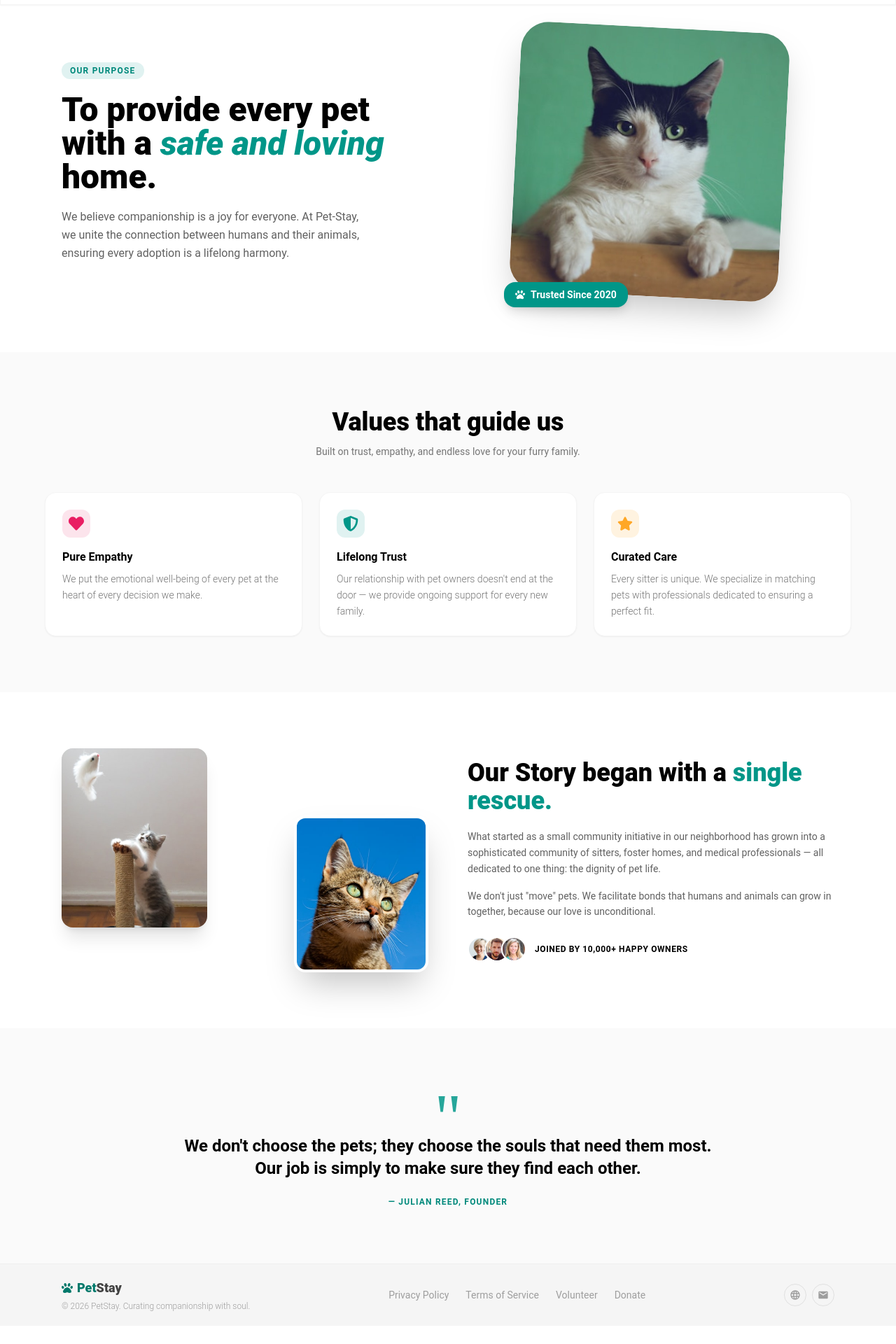
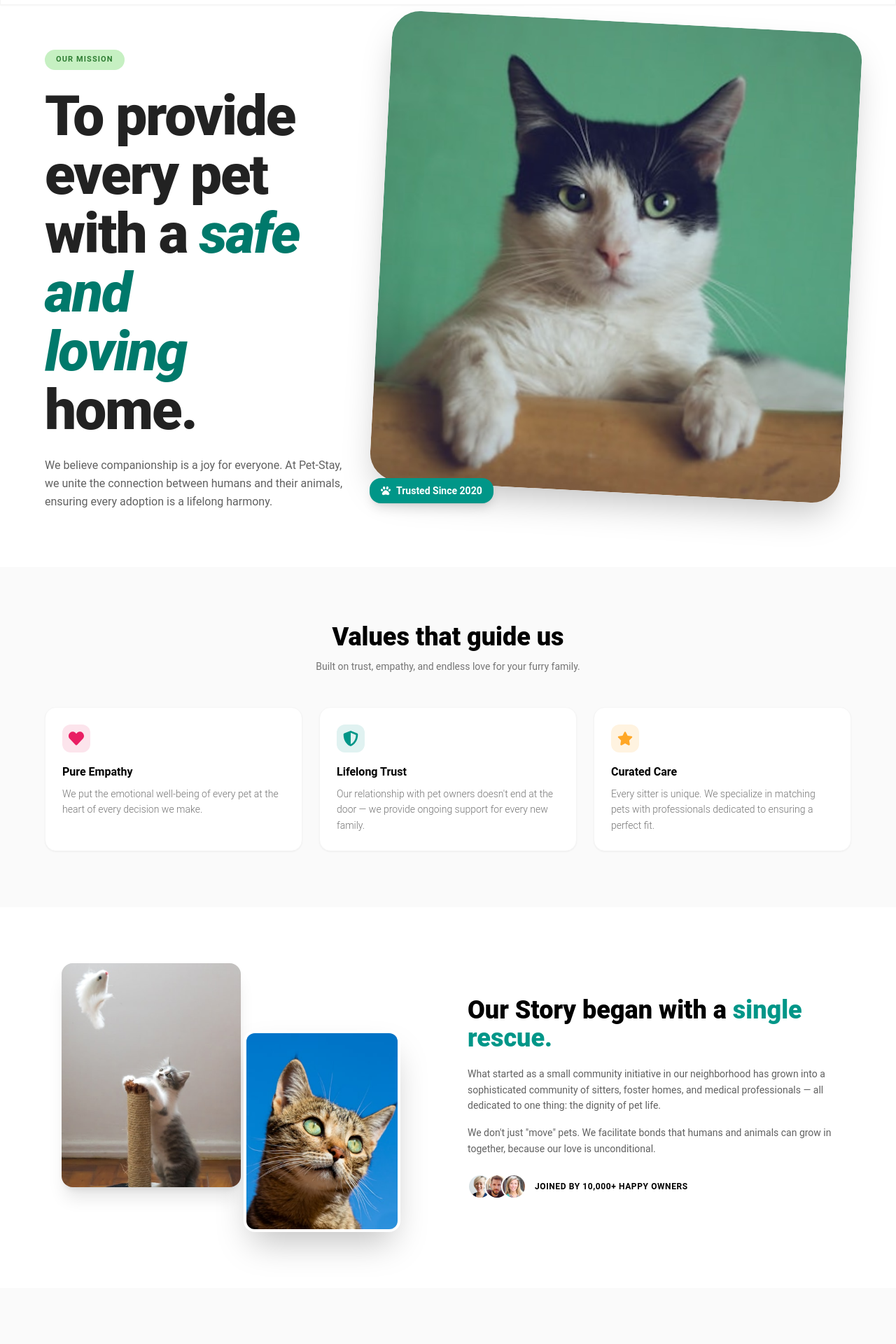
Before and after one commit to MOsaber22/Pet-Stay, a React (Vite) app: page /about in a window 1280 px wide. Shown: the part 60-1980 px from the top of the page at 70% size. Before the commit the page ends 1954 px from the top, so only its background shows below. Built offline with nearby package versions, Linux system fonts and the light colour scheme.

Commit message:
Edit design

```diff
--- a/src/components/Footer/Footer.jsx
+++ b/src/components/Footer/Footer.jsx
@@ -13,8 +13,8 @@ const FOOTER_LINKS = [
 const Footer = () => {
   return (
     <footer className="bg-gray-100 dark:bg-gray-900 border-t border-gray-200 dark:border-gray-800 transition-colors duration-300">
-      <div className="max-w-6xl mx-auto px-6 py-5 flex flex-col md:flex-row items-center justify-between gap-4">
-        <div>
+      <div className="max-w-6xl mx-auto px-6 py-5 flex flex-col md:flex-row items-center justify-between gap-5">
+        <div className="w-full md:w-auto flex flex-col items-start text-left">
           <Link
             to="/"
             className="flex items-center gap-1.5 text-teal-700 font-extrabold text-lg"
@@ -25,28 +25,27 @@ const Footer = () => {
             </span>
           </Link>
           <Typography className="text-gray-500 dark:text-gray-400 text-xs mt-1">
-            © {new Date().getFullYear()} PetStay. Curating companionship with
-            soul.
+            © {new Date().getFullYear()} PetStay. Curating companionship with soul.
           </Typography>
         </div>
 
-        <nav className="flex flex-wrap justify-center gap-x-6 gap-y-1">
+        <nav className="flex flex-wrap justify-center gap-x-6 gap-y-2 w-full md:w-auto">
           {FOOTER_LINKS.map((label) => (
-            <span key={label} className="text-gray-500 dark:text-gray-400 hover:dark:text-gray-300 text-sm cursor-default transition-colors">
+            <span key={label} className="text-gray-500 dark:text-gray-400 hover:dark:text-gray-300 hover:text-teal-600 dark:hover:text-teal-400 text-sm cursor-pointer transition-colors">
               {label}
             </span>
           ))}
         </nav>
 
-        <div className="flex items-center gap-2">
+        <div className="flex items-center justify-center gap-3 w-full md:w-auto">
           <a
             target="_blank"
             rel="noreferrer"
-            className="w-8 h-8 rounded-full border border-gray-300 dark:border-gray-600 flex items-center justify-center text-gray-500 dark:text-gray-400 hover:text-teal-600 dark:hover:text-teal-400 hover:border-teal-400 dark:hover:border-teal-400 transition-colors"
+            className="w-8 h-8 rounded-full border border-gray-300 dark:border-gray-600 flex items-center justify-center text-gray-500 dark:text-gray-400 hover:text-teal-600 dark:hover:text-teal-400 hover:border-teal-400 dark:hover:border-teal-400 transition-colors cursor-pointer"
           >
             <MdLanguage size={16} />
           </a>
-          <a className="w-8 h-8 rounded-full border border-gray-300 dark:border-gray-600 flex items-center justify-center text-gray-500 dark:text-gray-400 hover:text-teal-600 dark:hover:text-teal-400 hover:border-teal-400 dark:hover:border-teal-400 transition-colors">
+          <a className="w-8 h-8 rounded-full border border-gray-300 dark:border-gray-600 flex items-center justify-center text-gray-500 dark:text-gray-400 hover:text-teal-600 dark:hover:text-teal-400 hover:border-teal-400 dark:hover:border-teal-400 transition-colors cursor-pointer">
             <MdEmail size={16} />
           </a>
         </div>
--- a/src/pages/About/About.jsx
+++ b/src/pages/About/About.jsx
@@ -5,14 +5,22 @@ import ValuesAbout from "./ValuesAbout";
 const About = () => {
   return (
     <div className="bg-white dark:bg-gray-900 text-black dark:text-gray-200 font-sans antialiased transition-colors duration-300">
-      <section className="max-w-6xl mx-auto px-6 pt-8 pb-20 flex flex-col md:flex-row items-center gap-12">
+      <section className="w-full mx-auto px-6 md:px-10 lg:px-16 pt-8 md:pt-12 lg:pt-16 pb-10 md:pb-20 flex flex-col md:flex-row items-start gap-8 md:gap-12 relative">
         <div className="flex-1">
-          <span className="inline-block text-xs font-bold tracking-widest uppercase text-teal-600 dark:text-teal-400 bg-teal-50 dark:bg-teal-900/30 px-3 py-1 rounded-full mb-5">
-            Our Purpose
+          <span className="inline-block text-[11px] font-bold tracking-widest uppercase text-green-800 dark:text-green-400 bg-[#c6f0c2] dark:bg-green-900/30 px-4 py-1.5 rounded-full mb-6">
+            Our Mission
           </span>
-          <h1 className="text-4xl md:text-5xl font-extrabold leading-tight text-black dark:text-white mb-5">
-            To provide every pet with a{" "}
-            <span className="text-teal-500 italic">safe and loving</span> home.
+          <h1 className="text-4xl sm:text-5xl md:text-6xl lg:text-[5rem] font-extrabold leading-tight md:leading-[1.05] text-[#222] dark:text-white mb-6 tracking-tight">
+            To provide every pet <br className="hidden md:block" />
+            with a{" "}
+            <span className="text-teal-700 dark:text-teal-500 italic">
+              safe and
+            </span>{" "}
+            <br className="hidden md:block" />
+            <span className="text-teal-700 dark:text-teal-500 italic">
+              loving
+            </span>{" "}
+            home.
           </h1>
           <p className="text-gray-700 dark:text-gray-300 text-base leading-relaxed max-w-md">
             We believe companionship is a joy for everyone. At Pet-Stay, we
@@ -21,8 +29,8 @@ const About = () => {
           </p>
         </div>
 
-        <div className="flex-1 flex justify-center">
-          <div className="relative w-72 h-72 md:w-96 md:h-96">
+        <div className="flex-1 w-full flex justify-center md:justify-end mt-2 md:mt-0 md:-mt-6 lg:-mt-10">
+          <div className="relative w-72 h-72 sm:w-80 sm:h-80 md:w-[30rem] md:h-[30rem] lg:w-[42rem] lg:h-[42rem] flex-shrink-0">
             <img
               src="./heroAbout.jpeg"
               alt="Happy cat"
@@ -37,18 +45,20 @@ const About = () => {
 
       <ValuesAbout />
 
-      <section className="max-w-6xl mx-auto px-6 py-20 flex flex-col-reverse md:flex-row items-center gap-14">
-        <div className="flex-1 relative h-80 flex items-center justify-center">
+      <section className="w-full mx-auto px-6 md:px-10 lg:px-16 py-10 md:py-20 flex flex-col md:flex-row items-center gap-10 md:gap-14">
+        <div className="w-full flex-1 flex items-center justify-center mt-6 md:mt-0">
+          <div className="relative w-full max-w-[320px] md:max-w-[500px] h-72 md:h-96 hover:scale-105 transition-transform duration-500">
             <img
               src="./rightAbout.jpeg"
               alt="Cat owner"
-            className="absolute left-0 top-0 w-52 h-64 object-cover rounded-2xl shadow-xl outline-none bg-gray-200 dark:bg-gray-800"
+              className="absolute left-0 top-0 w-48 h-64 md:w-64 md:h-80 object-cover rounded-2xl shadow-xl outline-none bg-gray-200 dark:bg-gray-800"
             />
             <img
               src="./leftAbout.jpeg"
               alt="Happy cat"
-            className="absolute right-0 bottom-0 w-48 h-56 object-cover rounded-2xl shadow-2xl border-4 border-white dark:border-gray-900 outline-none bg-gray-200 dark:bg-gray-800 transition-colors duration-300"
+              className="absolute right-0 md:right-4 bottom-0 w-40 h-56 md:w-56 md:h-72 object-cover rounded-2xl shadow-2xl border-4 border-white dark:border-gray-900 outline-none bg-gray-200 dark:bg-gray-800 transition-colors duration-300 z-10"
             />
+          </div>
         </div>
 
         <div className="flex-1">
@@ -92,7 +102,7 @@ const About = () => {
         </div>
       </section>
 
-      <section className="bg-gray-50 dark:bg-transparent py-20 px-6 text-center transition-colors duration-300">
+      <section className="bg-gray-50 dark:bg-transparent py-10 md:py-20 px-6 text-center transition-colors duration-300">
         <div className="max-w-3xl mx-auto">
           <span className="text-teal-400 text-8xl leading-none font-serif select-none">
             "
--- a/src/pages/About/ValuesAbout.jsx
+++ b/src/pages/About/ValuesAbout.jsx
@@ -25,8 +25,8 @@ const Values = () => {
   ];
   return (
     <>
-      <section className="bg-gray-50 dark:bg-transparent py-20 px-6 transition-colors duration-300">
-        <div className="max-w-6xl mx-auto">
+      <section className="bg-gray-50 dark:bg-transparent py-20 transition-colors duration-300">
+        <div className="w-full mx-auto px-6 md:px-10 lg:px-16">
           <div className="text-center mb-12">
             <h2 className="text-3xl md:text-4xl font-extrabold text-black dark:text-white">
               Values that guide us
--- a/src/pages/Cats/AllCats/AllCats.jsx
+++ b/src/pages/Cats/AllCats/AllCats.jsx
@@ -1,4 +1,4 @@
-import React, { useState, useEffect } from "react";
+import { useState, useEffect } from "react";
 import { Link } from "react-router-dom";
 import { FaPaw, FaPlus, FaMapMarkerAlt } from "react-icons/fa";
 
@@ -6,6 +6,7 @@ const AllCats = () => {
   const [cats, setCats] = useState([]);
 
   const getAllCats = async () => {
+    try {
       const req = await fetch("http://localhost:3000/cats", {
         method: "GET",
         headers: {
@@ -14,6 +15,9 @@ const AllCats = () => {
       });
       const data = await req.json();
       setCats(data);
+    } catch (error) {
+      console.error("Error fetching cats:", error);
+    }
   };
 
   useEffect(() => {
@@ -22,7 +26,7 @@ const AllCats = () => {
 
   return (
     <div className="bg-gray-50 dark:bg-gray-900 min-h-screen pt-10 pb-20 transition-colors duration-300">
-      <div className="max-w-7xl mx-auto px-6">
+      <div className="w-full mx-auto px-6 md:px-10 lg:px-16">
         <div className="mb-10 flex flex-col md:flex-row justify-between items-center md:items-end gap-6 text-center md:text-left">
           <div>
             <h1 className="text-4xl font-extrabold text-black dark:text-white flex items-center justify-center md:justify-start gap-3">
--- a/src/pages/Cats/CatDetails/CatDetails.jsx
+++ b/src/pages/Cats/CatDetails/CatDetails.jsx
@@ -1,4 +1,4 @@
-import React, { useState, useEffect } from "react";
+import { useState, useEffect } from "react";
 import { useParams, Link } from "react-router-dom";
 import {
   FaArrowLeft,
@@ -39,7 +39,7 @@ const CatDetails = () => {
 
   return (
     <div className="bg-gray-50 dark:bg-gray-900 min-h-screen pt-10 pb-20 transition-colors duration-300">
-      <div className="max-w-5xl mx-auto px-6">
+      <div className="max-w-[1600px] mx-auto px-4 md:px-6 lg:px-8">
         <Link
           to="/all-cats"
           className="inline-flex items-center gap-2 text-gray-600 dark:text-gray-400 hover:text-teal-600 dark:hover:text-teal-400 transition-colors mb-8 font-medium"
@@ -47,8 +47,8 @@ const CatDetails = () => {
           <FaArrowLeft /> Back to Friends
         </Link>
 
-        <div className="bg-white dark:bg-gray-800 rounded-[2.5rem] overflow-hidden shadow-xl border border-gray-100 dark:border-gray-700 flex flex-col md:flex-row">
-          <div className="md:w-1/2 relative h-[400px] md:h-auto">
+        <div className="bg-white dark:bg-gray-800 rounded-3xl md:rounded-[2.5rem] overflow-hidden shadow-xl border border-gray-100 dark:border-gray-700 flex flex-col md:flex-row">
+          <div className="md:w-1/2 relative h-72 sm:h-80 md:h-auto">
             <img
               src={cat.image}
               alt={cat.name}
@@ -59,7 +59,7 @@ const CatDetails = () => {
             </div>
           </div>
 
-          <div className="md:w-1/2 p-8 md:p-12 flex flex-col">
+          <div className="md:w-1/2 p-6 md:p-12 flex flex-col">
             <div className="flex justify-between items-start mb-6">
               <div>
                 <h1 className="text-4xl md:text-5xl font-extrabold text-black dark:text-white capitalize mb-2">
```
Lines whose indentation alone changed are shown as unchanged.
